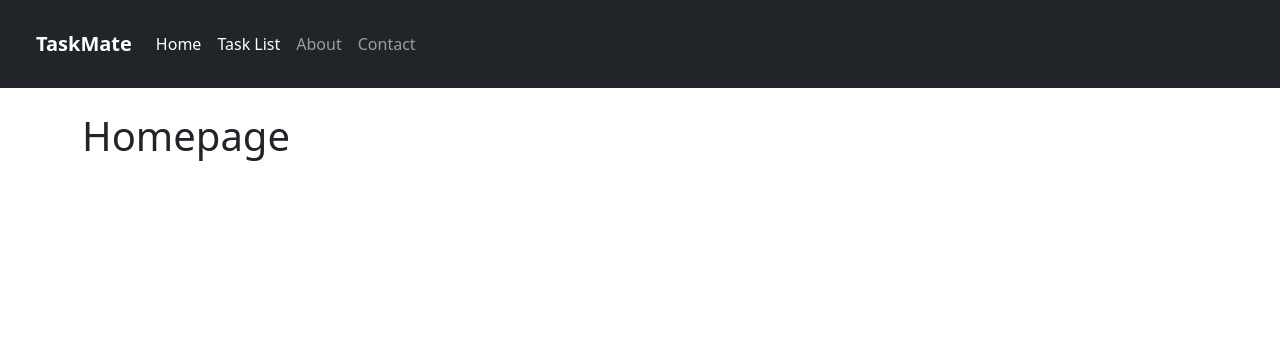
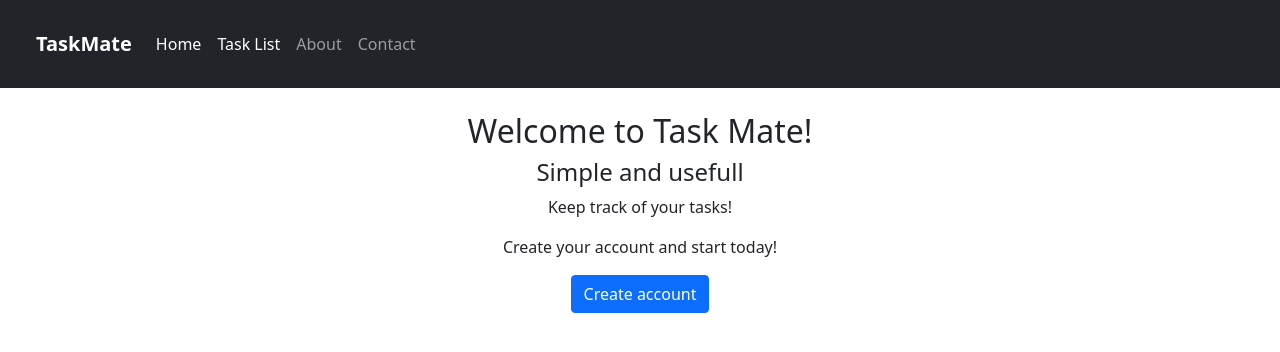
Before and after one commit to TonnyG95/TaskMate, a Django app: page / in a window 1280 px wide. Shown: the top 352 px of the page. Run offline with Django 3.2, Linux system fonts and the light colour scheme; some libraries are stand-ins or nearby versions.

Commit message:
added some html structure to homepage

```diff
--- a/templates/todo_app/index.html
+++ b/templates/todo_app/index.html
@@ -5,6 +5,15 @@
 {% block title %} TaskMate | Welcome {% endblock title %}</title>
 
 {% block content %}
-<h1>{{ index_text }}</h1>
+<div class="container">
+
+<div class="row">
+    <div class="col text-center">
+        <h2>Welcome to Task Mate! </h2>
+        <h4>Simple and usefull</h4>
+        <p>Keep track of your tasks!</p>
+        <p>Create your account and start today!</p>
+        <div class="btn btn-primary">Create account</div>
+    </div>
 
 {% endblock content %}
```
Also changed, not shown: templates/todo_app/todo.html (+0 -50 lines), db.sqlite3.
